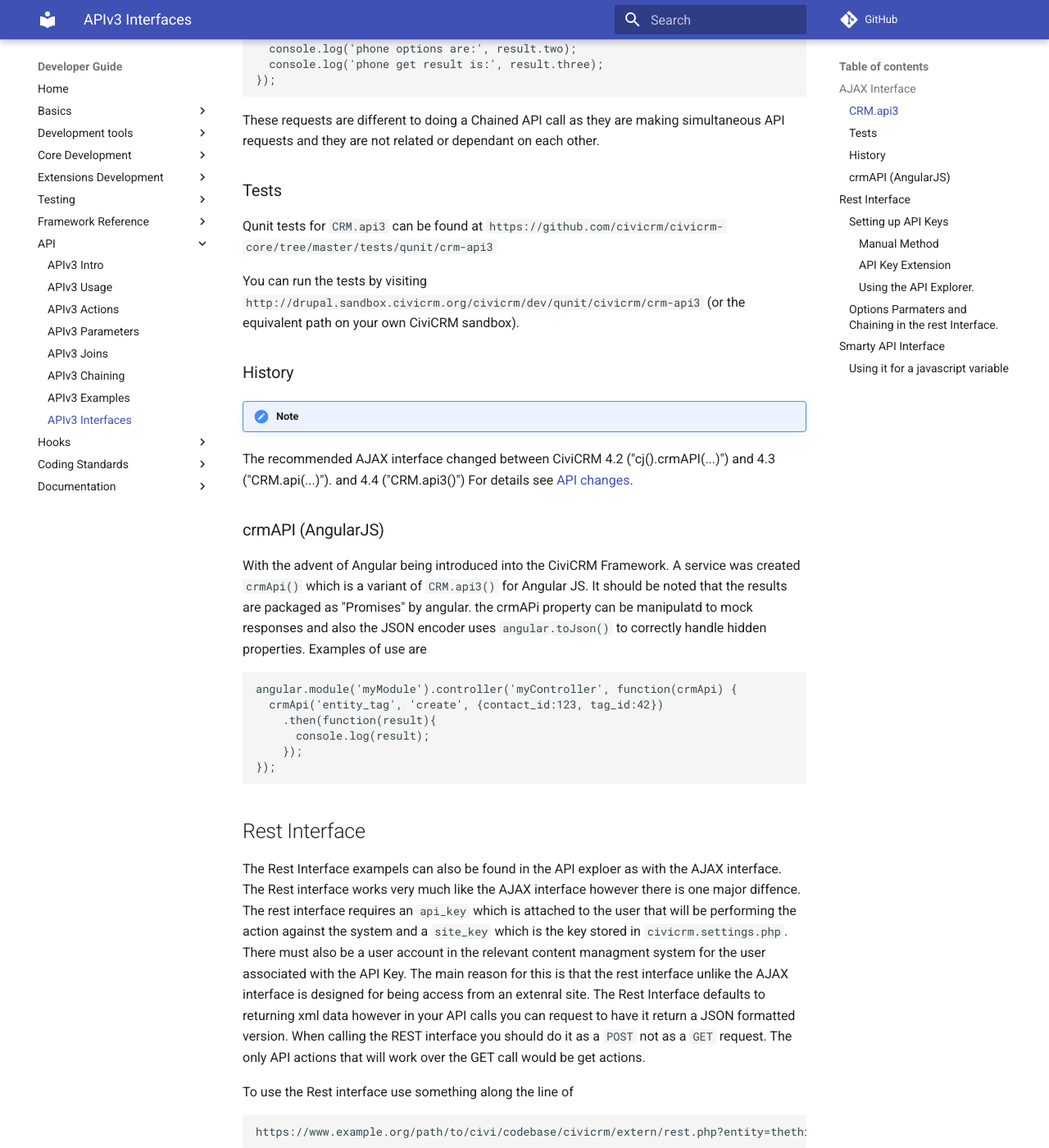
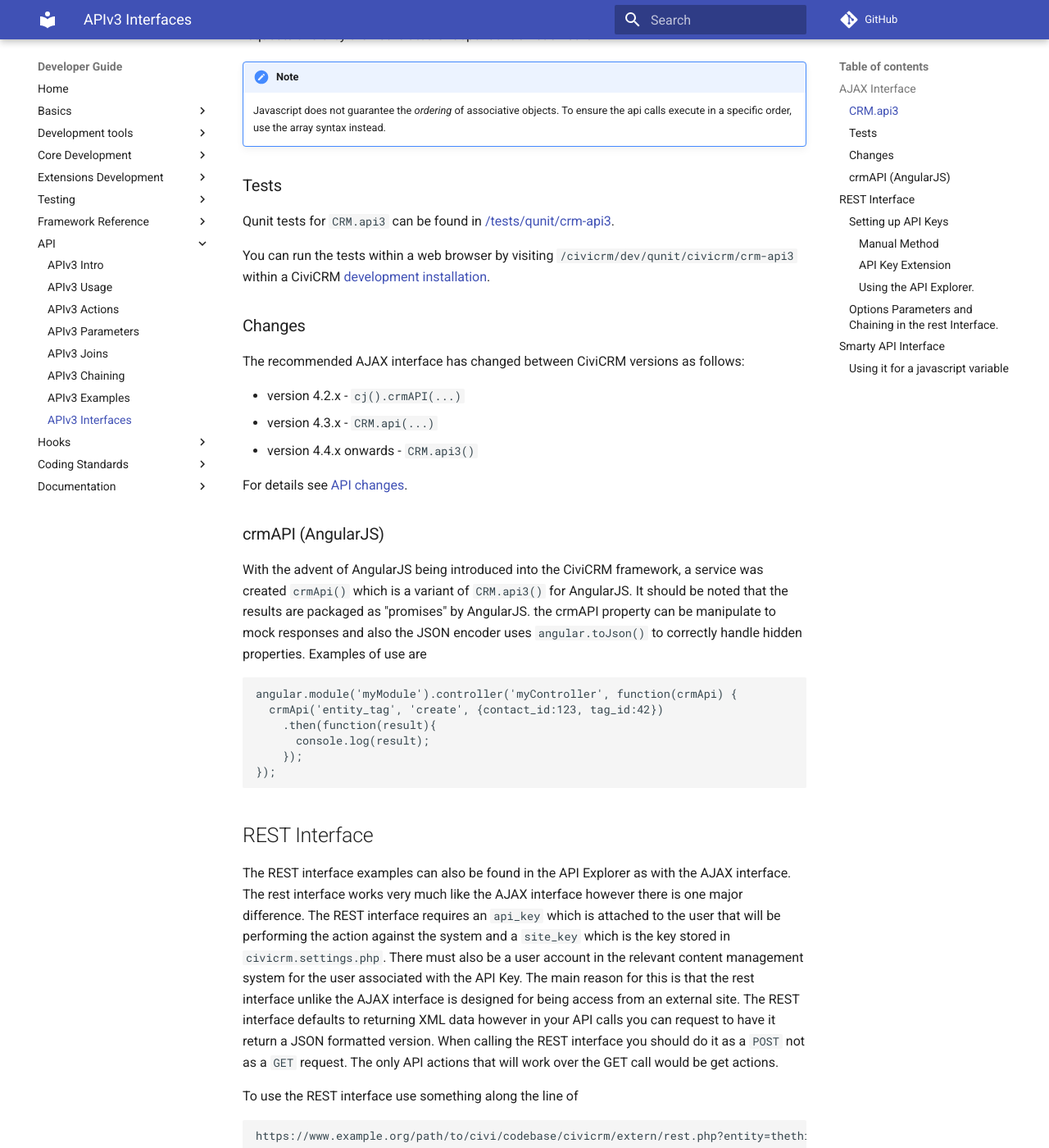
Before and after one commit to civicrm/civicrm-dev-docs, an MkDocs documentation site: the page built from docs/api/interfaces.md, in a window 1280 px wide and 1400 px high, scrolled down 1327 px. Shown: the whole window at 82% size. Built offline with MkDocs 1.6.1 and Material for MkDocs 9.7.7, drawn with Linux system fonts in a browser that asks for light colours; comment, search, counter and statistics services are not loaded; old or Windows-style settings are respelled for this version of MkDocs; some of the changed text lies outside the part shown.

Commit message:
Improve markdown formatting

````diff
--- a/docs/api/interfaces.md
+++ b/docs/api/interfaces.md
@@ -22,7 +26,6 @@
 Using the CRM.api3 method you can pass multiple requests through at once e.g.
 
 ```javascript
-
 var params = [
   ['email', 'get', {contact_id: 123}],
   ['phone', 'get', {phone: '555-5555'}]
@@ -48,24 +50,34 @@
   console.log('phone get result is:', result.three);
 });
 ```
+
 These requests are different to doing a Chained API call as they are making simultaneous API requests and they are not related or dependant on each other.
+
+!!! note
+    Javascript does not guarantee the *ordering* of associative objects. To ensure the api calls execute in a specific order, use the array syntax instead.
+
 
 ### Tests
 
-Qunit tests for `CRM.api3` can be found at `https://github.com/civicrm/civicrm-core/tree/master/tests/qunit/crm-api3`
+Qunit tests for `CRM.api3` can be found in [/tests/qunit/crm-api3](https://github.com/civicrm/civicrm-core/tree/master/tests/qunit/crm-api3).
 
-You can run the tests by visiting `http://drupal.sandbox.civicrm.org/civicrm/dev/qunit/civicrm/crm-api3` (or the equivalent path on your own CiviCRM sandbox).
+You can run the tests within a web browser by visiting `/civicrm/dev/qunit/civicrm/crm-api3` within a CiviCRM [development installation](/tools/civibuild.md).
 
-### History
-!!!note
-The recommended AJAX interface changed between CiviCRM 4.2 ("cj().crmAPI(...)") and 4.3 ("CRM.api(...)"). and 4.4 ("CRM.api3()") For details see [API changes](https://wiki.civicrm.org/confluence/display/CRMDOC/API+changes).
+### Changes
 
-### crmAPI (AngularJS)
+The recommended AJAX interface has changed between CiviCRM versions as follows:
 
-With the advent of Angular being introduced into the CiviCRM Framework. A service was created `crmApi()` which is a variant of `CRM.api3()` for Angular JS. It should be noted that the results are packaged as "Promises" by angular. the crmAPi property can be manipulatd to mock responses and also the JSON encoder  uses `angular.toJson()` to correctly handle hidden properties. Examples of use are
+* version 4.2.x - `cj().crmAPI(...)`
+* version 4.3.x - `CRM.api(...)`
+* version 4.4.x onwards - `CRM.api3()`
+
+For details see [API changes](https://wiki.civicrm.org/confluence/display/CRMDOC/API+changes).
+
+### crmAPI (AngularJS) {:#angularjs}
+
+With the advent of AngularJS being introduced into the CiviCRM framework, a service was created `crmApi()` which is a variant of `CRM.api3()` for AngularJS. It should be noted that the results are packaged as "promises" by AngularJS. the crmAPI property can be manipulate to mock responses and also the JSON encoder  uses `angular.toJson()` to correctly handle hidden properties. Examples of use are
 
 ```javascript
-
 angular.module('myModule').controller('myController', function(crmApi) {
   crmApi('entity_tag', 'create', {contact_id:123, tag_id:42})
     .then(function(result){
@@ -74,82 +86,87 @@
 });
 ```
 
-## Rest Interface
+## REST Interface {:#rest}
 
-The Rest Interface exampels can also be found in the API exploer as with the AJAX interface. The Rest interface works very much like the AJAX interface however there is one major diffence. The rest interface requires an `api_key` which is attached to the user that will be performing the action against the system and a `site_key` which is the key stored in `civicrm.settings.php`. There must also be a user account in the relevant content managment system for the user associated with the API Key. The main reason for this is that the rest interface unlike the AJAX interface is designed for being access from an extenral site. The Rest Interface defaults to returning xml data however in your API calls you can request to have it return a JSON formatted version. When calling the REST interface you should do it as a `POST` not as a `GET` request. The only API actions that will work over the GET call would be get actions.
+The REST interface examples can also be found in the API Explorer as with the AJAX interface. The rest interface works very much like the AJAX interface however there is one major difference. The REST interface requires an `api_key` which is attached to the user that will be performing the action against the system and a `site_key` which is the key stored in `civicrm.settings.php`. There must also be a user account in the relevant content management system for the user associated with the API Key. The main reason for this is that the rest interface unlike the AJAX interface is designed for being access from an external site. The REST interface defaults to returning XML data however in your API calls you can request to have it return a JSON formatted version. When calling the REST interface you should do it as a `POST` not as a `GET` request. The only API actions that will work over the GET call would be get actions.
 
-To use the Rest interface use something along the line of
+To use the REST interface use something along the line of
+
 ```
 https://www.example.org/path/to/civi/codebase/civicrm/extern/rest.php?entity=thething&action=doit&key=your_site_key&api_key=the_user_api_key
 ```
 Or if you with to have it return json do the following
+
 ```
 https://www.example.org/path/to/civi/codebase/civicrm/extern/rest.php?entity=thething&action=doit&key=your_site_key&api_key=the_user_api_key&json=1
 ```
 You can also access the AJAX Interface from the rest function but only as an XHR call through the browser not as a regular page
+
 ```
 http://www.example.org/civicrm/ajax/rest?entity=contact&action=get&json=1
 ```
-More information on the security of the AJAX interface and permissions needed can be Found on the [Permissions Page](/security/permissions) in Security.
+More information on the security of the AJAX interface and permissions needed can be Found on the [Permissions Page](/security/permissions.md) in Security.
 
 Example Outputs from the rest Interface are as follows:
 
 Response on searching for contact
+
 ```xml
 <?xml version="1.0"?>
 <ResultSet xmlns:xsi="http://www.w3.org/2001/XMLSchema-instance">
-<Result>
-<contact_id>1</contact_id>
-<contact_type>Individual</contact_type>
-<sort_name>Doe, John</sort_name>
-<display_name>John G Doe</display_name>
-<do_not_email>0</do_not_email>
-<do_not_phone>0</do_not_phone>
-<do_not_mail>0</do_not_mail>
-<do_not_trade>0</do_not_trade>
-<is_opt_out>0</is_opt_out>
-<home_URL>[http://www.example.com]</home_URL>
-<preferred_mail_format>Both</preferred_mail_format>
-<first_name>John</first_name>
-<middle_name>G</middle_name>
-<last_name>Doe</last_name>
-<is_deceased>0</is_deceased>
-<email_id>2</email_id>
-<email>jdoe@example.com</email>
-<on_hold>0</on_hold>
-</Result>
-...
-<Result>
-<contact_id>N</contact_id>
-<contact_type>Individual</contact_type>
-<sort_name>test@example.org</sort_name>
-<display_name>test@example.org</display_name>
-<do_not_email>0</do_not_email>
-<do_not_phone>0</do_not_phone>
-<do_not_mail>0</do_not_mail>
-<do_not_trade>0</do_not_trade>
-<is_opt_out>0</is_opt_out>
-<preferred_mail_format>Both</preferred_mail_format>
-<is_deceased>0</is_deceased>
-<email_id>4</email_id>
-<email>test@example.org</email>
-<on_hold>0</on_hold>
-</Result>
+  <Result>
+    <contact_id>1</contact_id>
+    <contact_type>Individual</contact_type>
+    <sort_name>Doe, John</sort_name>
+    <display_name>John G Doe</display_name>
+    <do_not_email>0</do_not_email>
+    <do_not_phone>0</do_not_phone>
+    <do_not_mail>0</do_not_mail>
+    <do_not_trade>0</do_not_trade>
+    <is_opt_out>0</is_opt_out>
+    <home_URL>[http://www.example.com]</home_URL>
+    <preferred_mail_format>Both</preferred_mail_format>
+    <first_name>John</first_name>
+    <middle_name>G</middle_name>
+    <last_name>Doe</last_name>
+    <is_deceased>0</is_deceased>
+    <email_id>2</email_id>
+    <email>jdoe@example.com</email>
+    <on_hold>0</on_hold>
+  </Result>
+  ...
+  <Result>
+    <contact_id>N</contact_id>
+    <contact_type>Individual</contact_type>
+    <sort_name>test@example.org</sort_name>
+    <display_name>test@example.org</display_name>
+    <do_not_email>0</do_not_email>
+    <do_not_phone>0</do_not_phone>
+    <do_not_mail>0</do_not_mail>
+    <do_not_trade>0</do_not_trade>
+    <is_opt_out>0</is_opt_out>
+    <preferred_mail_format>Both</preferred_mail_format>
+    <is_deceased>0</is_deceased>
+    <email_id>4</email_id>
+    <email>test@example.org</email>
+    <on_hold>0</on_hold>
+  </Result>
 </ResultSet>
 ```
 
 Response to creating a new contact
+
 ```xml
 <?xml version="1.0"?>
 <ResultSet xmlns:xsi="http://www.w3.org/2001/XMLSchema-instance">
-<Result>
-<contact_id>4</contact_id>
-<is_error>0</is_error>
-</Result>
+  <Result>
+    <contact_id>4</contact_id>
+    <is_error>0</is_error>
+  </Result>
 </ResultSet>
 ```
 
-### Setting up API Keys
+### Setting up API Keys {:#keys}
 
 Before being able to use the Rest Interface you will need to have set up the `CIVICRM_SITE_KEY` and the users `API_KEY`. There are three methods of creating API keys for users
 
@@ -158,7 +175,6 @@
 You can enter the key directly in the database This would be done by the following
 
 ```sql
-
 UPDATE civicrm_contact
 SET api_key = "your_key_you_made_up"
 WHERE id = "id_of_the_contact_you_want_to_update"
@@ -172,13 +188,14 @@
 
 As per the [Stack Echange Thread](http://civicrm.stackexchange.com/questions/9945/how-do-i-set-up-an-api-key-for-a-user) It is possible to set the users API Key through the exploer.
 
-### Options Parmaters and Chaining in the rest Interface.
+### Options Parameters and Chaining in the rest Interface.
 
 When using options in the REST Interface they need to be in array format. This also applies to chaining of API calls. This will mean that users will need to ensure that the arrays are properly html encoded before sending the request. Examples of using Options and Cahining are below
 
 ```
 http://example.org/civicrm/extern/rest.php?entity=GroupContact&action=get&group_id=2&options[limit]=25&options[offset]=50
 ```
+
 ```
 http://example.org/civicrm/extern/rest.php?entity=Contact&action=create&group_id=2&api.Email.replace[values][params][email]=joeblow@example.com&api.Email.replace[values][params][on_hold]=1
 ```
@@ -187,30 +204,32 @@
 
 When building smarty templates you might find you may want to do lookups from the database for some reason. This maybe to get most recent contribution or other information from a contact's record if you adding templates on. The format of the Smarty API call is very similar to that of the APIv3 calls.
 
-```
+```smarty
 {crmAPI entity="nameobject" method="namemethod" var="namevariable" extraparam1="aa" extraparam2="bb" sequential="1"}
 ```
 
 The format is as follows:
-- entity is the content you want to fetch, eg. "contact", "activity", "contribution"...
-- method is `get`, `getcount`, `search`, `search_count` (it shouldn't be a method that seeks to modify the entity, only to fetch data) - note that `search` and `search_count` are deprecated in API v3.0
-- var is the name of the smarty variable you want to assign the result to (eg the list of contacts)
-- extraparams (optional) all the other parameters (as many as you want) are simply used directly as the "params" to the api. cf. the example below
-- sequential (optional) indicates whether the result array should be indexed sequentially (1,2,3...) or by returned IDs. Although it is optional, the default was '0' in CiviCRM up to version 4.3 and '1' in 4.4 so it is advisable to fix it as desired.
-- return (optional). The convention to define the return attributes (`return.sort_name return.country...`) doesn't work with smarty and is replaced by return="attribute1,attribute2,attribute3.."
+
+- `entity` - the content you want to fetch, eg. "contact", "activity", "contribution"...
+- `method` - `get`, `getcount`, `search`, `search_count` (it shouldn't be a method that seeks to modify the entity, only to fetch data) - note that `search` and `search_count` are deprecated in API v3.0
+- `var` - the name of the smarty variable you want to assign the result to (eg the list of contacts)
+- `extraparams` (optional) - all the other parameters (as many as you want) are simply used directly as the "params" to the api. cf. the example below
+- `sequential` (optional) - indicates whether the result array should be indexed sequentially (1,2,3...) or by returned IDs. Although it is optional, the default was '0' in CiviCRM up to version 4.3 and '1' in 4.4 so it is advisable to fix it as desired.
+- `return` (optional) - The convention to define the return attributes (`return.sort_name return.country...`) doesn't work with smarty and is replaced by return="attribute1,attribute2,attribute3.."
 
 For example if you wanted to display a list of contacts
 
-```
+```smarty
 {crmAPI entity='contact' action="get" var="contacts" sequential="0"}
 <ul>
 {foreach from=$contacts.values item=contact}
 <li id="contact_{$contact.contact_id}">{$contact.sort_name}</li>
 {/foreach}</ul>
 ```
+
 Or if you wanted to display a contacts Activities
 
-```
+```smarty
 {crmAPI entity="activity" action="get" var="activities" contact_id=$contactId sequential="0"}
 {foreach from=$activities.values item=activity}
 <p>Activity { $activity.subject } is { $activity.status_id } </p>
@@ -223,7 +242,7 @@
 
 Instead of displaying the data directly, you might want to use it to initialise a javascript variable. You can now add it directly to the template wihout needing to use the AJAX interface. Which will produce same result but will take less time and server resources
 
-```
+```smarty
 <script>
 var data={crmAPI entity="contact" action="get" contact_type="Individual" ...};
 </script>
````
Also changed, not shown: other parts of docs/api/interfaces.md (+11 -8 lines).
